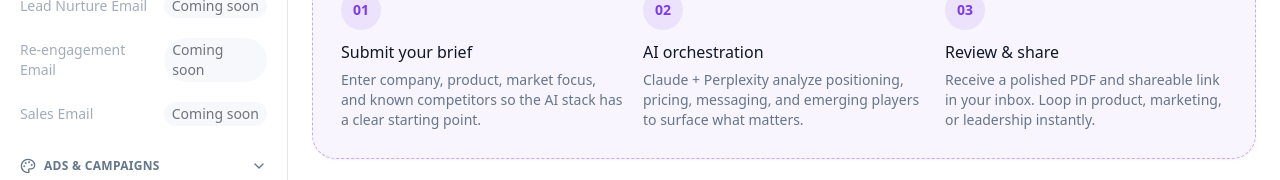
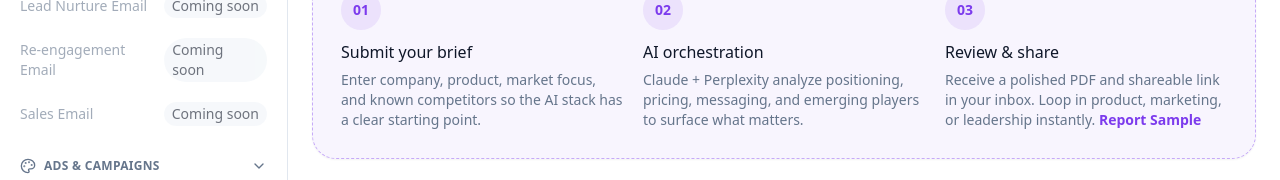
Before and after one commit to maxv-tor/fifteencopilotz, a Next.js app: page /competitor-products-brief in a window 1280 px wide. Shown: the part 408-588 px from the top of the page. Built offline with nearby package versions, Linux system fonts and the light colour scheme.

Commit message:
Update page.tsx - sample 1

```diff
--- a/app/competitor-products-brief/page.tsx
+++ b/app/competitor-products-brief/page.tsx
@@ -1,3 +1,4 @@
+import type { MouseEvent } from "react";
 import { CheckCircle2, Bot, LineChart, Users } from "lucide-react";
 
 const sellingPoints = [
@@ -46,7 +47,8 @@ const howItWorks = [
   {
     title: "Review & share",
     description:
-      "Receive a polished PDF and shareable link in your inbox. Loop in product, marketing, or leadership instantly."
+      "Receive a polished PDF and shareable link in your inbox. Loop in product, marketing, or leadership instantly.",
+    showSampleLink: true
   }
 ];
 
@@ -55,6 +57,15 @@ export const metadata = {
 };
 
 export default function CompetitorProductsBriefPage() {
+  const handleReportSampleClick = (event: MouseEvent<HTMLAnchorElement>) => {
+    event.preventDefault();
+    window.open(
+      "/competitor-products-brief/report-sample-html.html",
+      "_blank",
+      "noopener,noreferrer,width=1200,height=800"
+    );
+  };
+
   return (
     <div className="space-y-8">
       <header className="space-y-3">
@@ -82,7 +93,21 @@ export default function CompetitorProductsBriefPage() {
               </span>
               <div className="space-y-1.5">
                 <h3 className="text-base font-medium text-foreground">{step.title}</h3>
-                <p className="text-sm text-muted-foreground">{step.description}</p>
+                <p className="text-sm text-muted-foreground">
+                  {step.description}
+                  {step.showSampleLink && (
+                    <>
+                      {" "}
+                      <a
+                        href="/competitor-products-brief/report-sample-html.html"
+                        onClick={handleReportSampleClick}
+                        className="font-semibold text-primary underline-offset-4 hover:underline"
+                      >
+                        Report Sample
+                      </a>
+                    </>
+                  )}
+                </p>
               </div>
             </div>
           ))}
```
